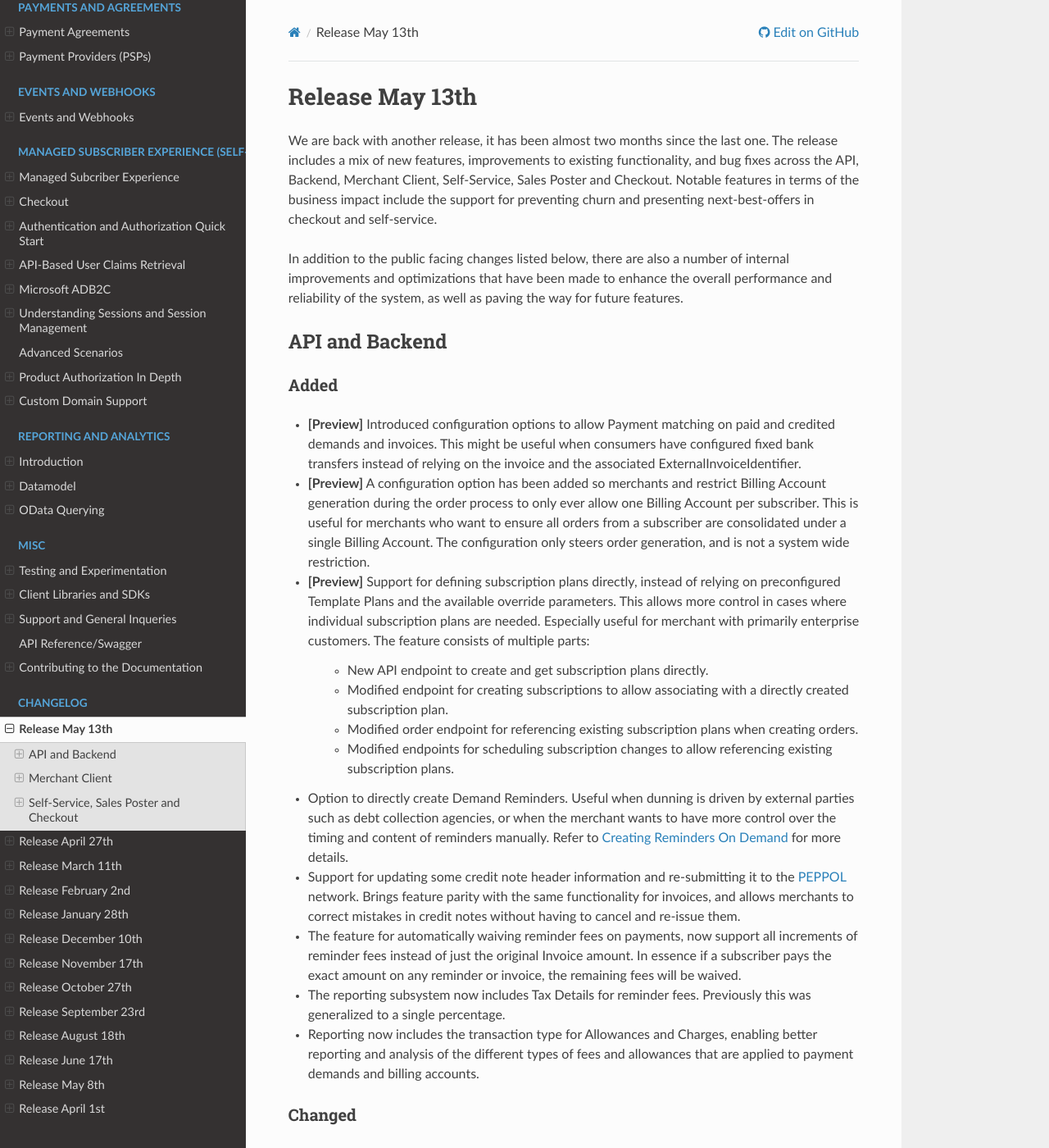
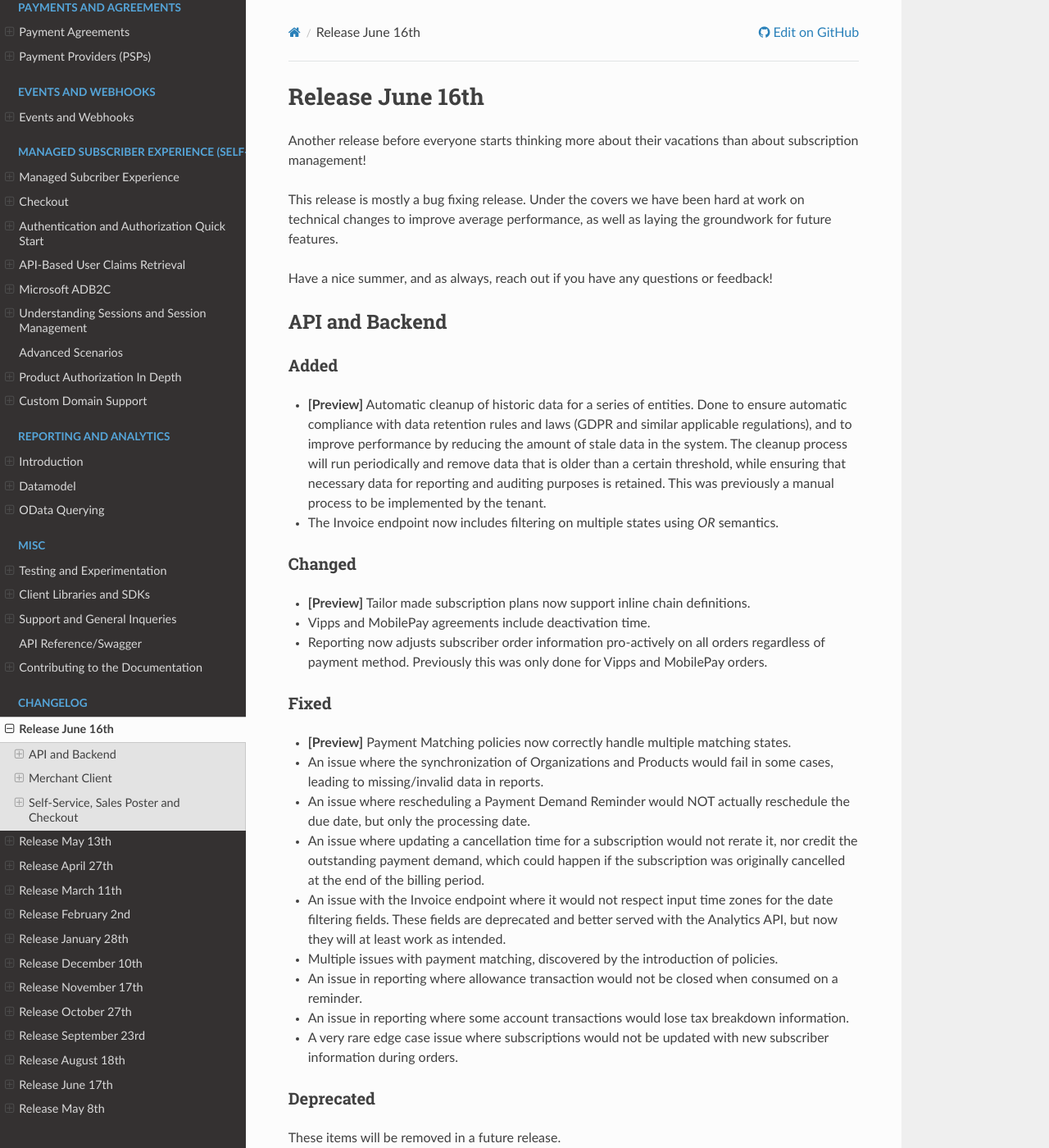
Before and after one commit to infosoftas/info-subscription-doc, a Sphinx documentation site: the page built from source/changelog/changelog.rst, in a window 1280 px wide and 1400 px high. Shown: the whole window at 82% size. Built offline with Sphinx 7.4.7 and the Read the Docs theme 3.1.0, drawn with Linux system fonts in a browser that asks for light colours; formulas are drawn with MathJax 3; some of the changed text lies outside the part shown.

Commit message:
chore: Added initial changelog (#170)
* chore: Added initial changelog

* Apply Copilot suggestion,

Co-authored-by: Copilot Autofix powered by AI <175728472+Copilot@users.noreply.github.com>

---------

Co-authored-by: Esben Bach <esbbach@infosoft.no>
Co-authored-by: Håvard Munkeby <havard.munkeby@infosoft.no>
Co-authored-by: Copilot Autofix powered by AI <175728472+Copilot@users.noreply.github.com>

```diff
--- a/source/changelog/changelog.rst
+++ b/source/changelog/changelog.rst
@@ -1,5 +1,6 @@
 .. _changelog:
 
+.. include:: r143.inc
 .. include:: r142.inc
 .. include:: r141.inc
 .. include:: r140.inc
@@ -9,4 +10,3 @@
 .. include:: r136.inc
 .. include:: r135.inc
 .. include:: r134.inc
-.. include:: r133.inc
--- /dev/null
+++ b/source/changelog/r143.inc
@@ -0,0 +1,104 @@
+.. _changelog-r143:
+
+**********************
+Release June 16th
+**********************
+
+Another release before everyone starts thinking more about their vacations than about subscription management!
+
+This release is mostly a bug fixing release.
+Under the covers we have been hard at work on technical changes to improve average performance, as well as laying the groundwork for future features.
+
+Have a nice summer, and as always, reach out if you have any questions or feedback!
+
+API and Backend
+===============
+
+Added
+-----
+
+* **[Preview]** Automatic cleanup of historic data for a series of entities. Done to ensure automatic compliance with data retention rules and laws (GDPR and similar applicable regulations), and to improve performance by reducing the amount of stale data in the system. The cleanup process will run periodically and remove data that is older than a certain threshold, while ensuring that necessary data for reporting and auditing purposes is retained. This was previously a manual process to be implemented by the tenant.
+* The Invoice endpoint now includes filtering on multiple states using `OR` semantics.
+
+Changed
+-------
+
+* **[Preview]** Tailor made subscription plans now support inline chain definitions.
+* Vipps and MobilePay agreements include deactivation time.
+* Reporting now adjusts subscriber order information pro-actively on all orders regardless of payment method. Previously this was only done for Vipps and MobilePay orders.
+
+Fixed
+-----
+
+* **[Preview]** Payment Matching policies now correctly handle multiple matching states.
+* An issue where the synchronization of Organizations and Products would fail in some cases, leading to missing/invalid data in reports.
+* An issue where rescheduling a Payment Demand Reminder would NOT actually reschedule the due date, but only the processing date.
+* An issue where updating a cancellation time for a subscription would not rerate it, nor credit the outstanding payment demand, which could happen if the subscription was originally cancelled at the end of the billing period.
+* An issue with the Invoice endpoint where it would not respect input time zones for the date filtering fields. These fields are deprecated and better served with the Analytics API, but now they will at least work as intended.
+* Multiple issues with payment matching, discovered by the introduction of policies.
+* An issue in reporting where allowance transaction would not be closed when consumed on a reminder.
+* An issue in reporting where some account transactions would lose tax breakdown information.
+* A very rare edge case issue where subscriptions would not be updated with new subscriber information during orders.
+
+Deprecated
+----------
+
+These items will be removed in a future release.
+
+* The Map User API endpoint in the simplified Order API is now deprecated, and removed from the reference documentation. This endpoint was used to map user identities during subscriber creation and order completion. The functionality has been replaced with a more streamlined approach.
+* Purchased Additional Products in the SubscriptionPlan object will be removed in a future release (Products with IncludedInPlan = false). They can be accessed via the `PurchasedAdditionalProducts` property on the Subscription object instead. This change was made to better separate the concept of products included in the plan and products that were added on top of the plan.
+
+Merchant Client
+===============
+
+Added
+-----
+
+* **[Preview]** Option to configure tailor made Subscription Plans. This allows merchants to create custom plans for specific subscribers, with a tailored set of products and pricing. This is useful for handling special cases that do not fit into the standard plans, such as one-off offers or grandfathering existing subscribers into legacy plans.
+
+Changed
+-------
+
+* Multitude of minor adjustments to the UI
+
+  * Alignment/Styling for Invoice Contact button in the subscription view.
+  * Adjusted scheduled plan changes to make it more clear that they are scheduled and not active.
+  * Layout corrections for the price adjustment process.
+  * Filtering for configuring 'next-best-offer' in checkout.
+  * Default sorting on Subscriber list/search view.
+
+* Multitude of text and language adjustments to make the UI more clear and consistent.
+* Improved user-feedback and performance for actions related to Subscription Plan changes when validating and calculating updated prices specifically.
+
+Fixed
+-----
+
+* An issue where losing the authenticated state would lead to a blank page with no indication of what went wrong. This is now handled with a prompt to re-authenticate.
+* An issue where changing subscriber information would sometimes prompt for a change of payment method when an Invoice Contact was associated.
+* Removed the option for registering payments on a draft/open invoice.
+* Removed the option for crediting already settled Enterprise Plan Payment Demands, as this is not a supported flow and can lead to confusion.
+* An issue where crediting and reissuing an Invoice would lead to an error message in some scenarios.
+* An issue where adding a new order would be blocked due to an invalid handling of an expired Denial Order.
+* An issue where the invoice filtering "eye icon", would filter ALL invoices in some cases.
+
+
+Self-Service, Sales Poster and Checkout
+========================================
+
+Added
+-----
+
+* Added support for displaying scheduled subscription plan changes, similar to the subscription view in Merchant. This allows subscribers to see upcoming changes to their subscription plan, such as a scheduled downgrade or upgrade, and better understand their subscription lifecycle.
+
+Changed
+--------
+
+* Additional state handling improvements for Vipps and MobilePay in checkout when the user navigates back and forth.
+
+Fixed
+-----
+
+* An issue where 'next-best-offer' in checkout would be shown multiple times.
+* An issue where invoice lines on subscription with editions would show the time range and not the edition numbers.
+* An issue where one-of payments of reminders would display the original invoice amount instead of the reminder amount (i.e. without the added fees or reductions by allowances).
+* An issue in checkout where invoice fees was not shown in the order summary.
```
